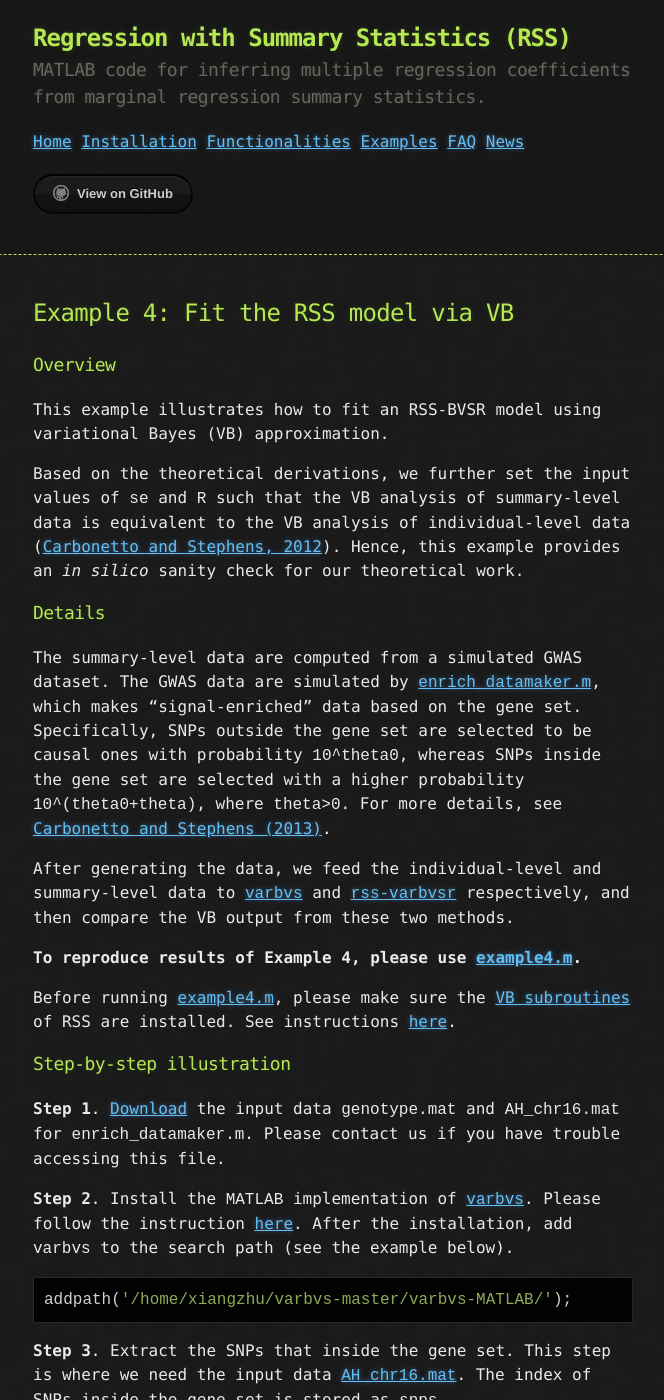
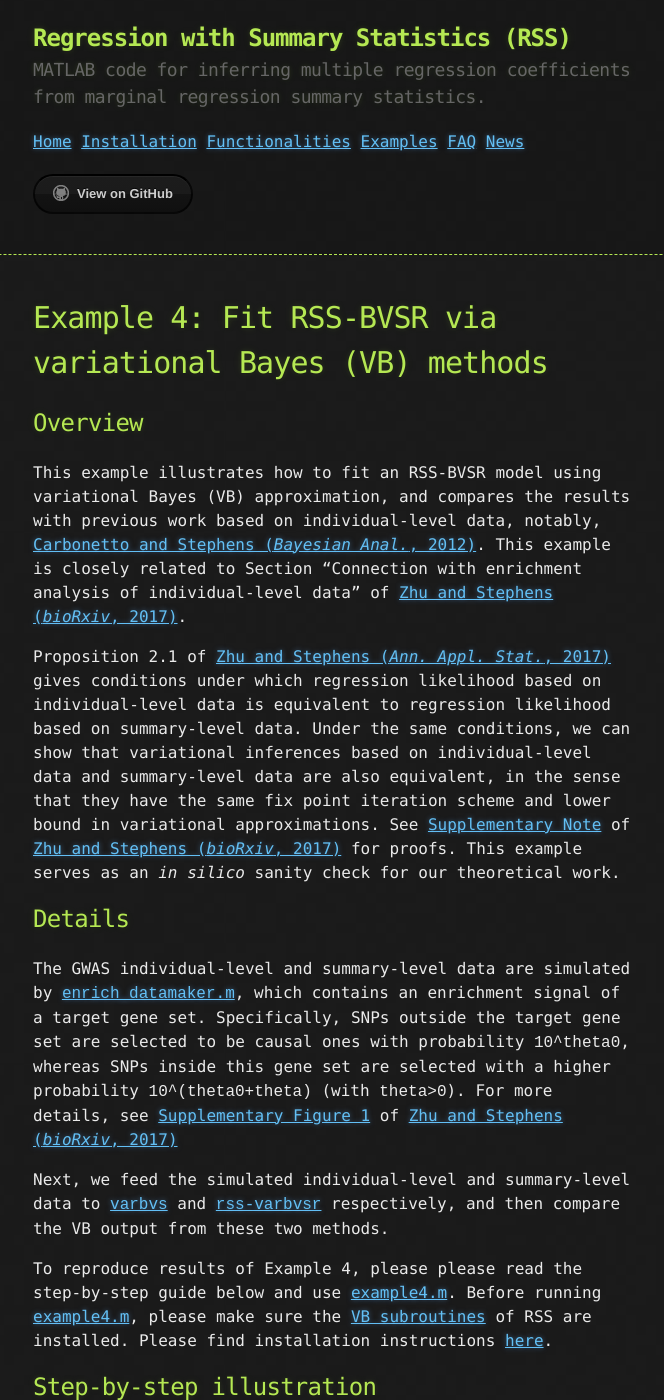
Before and after one commit to stephenslab/rss, a Jekyll site: the page built from docs/Example-4.md, in a window 1280 px wide and 1400 px high. Shown: the whole window, without its empty margins (307-971 px from the left). Built offline with Jekyll 4.4.1, drawn with Linux system fonts in a browser that asks for light colours; our own code applies the rules of GitHub Pages for plain Markdown files; some of the changed text lies outside the part shown.

Commit message:
update example 4

````diff
--- a/docs/Example-4.md
+++ b/docs/Example-4.md
@@ -1,32 +1,69 @@
-## Example 4: Fit the RSS model via VB
+[Carbonetto and Stephens (*Bayesian Anal.*, 2012)]: https://projecteuclid.org/euclid.ba/1339616726
+[Zhu and Stephens (*Ann. Appl. Stat.*, 2017)]: https://projecteuclid.org/euclid.aoas/1507168840
+[Zhu and Stephens (*bioRxiv*, 2017)]: https://doi.org/10.1101/160770
+[`enrich_datamaker.m`]: https://github.com/stephenslab/rss/blob/master/misc/enrich_datamaker.m
+[Supplementary Note]: https://www.biorxiv.org/content/biorxiv/suppl/2018/07/16/160770.DC2/160770-1.pdf
+[Supplementary Figure 1]: https://www.biorxiv.org/content/biorxiv/suppl/2018/07/16/160770.DC2/160770-3.pdf
+[example4.m]: https://github.com/stephenslab/rss/blob/master/examples/example4.m
 
-### Overview
+# Example 4: Fit RSS-BVSR via variational Bayes (VB) methods
 
-This example illustrates how to fit an RSS-BVSR model using variational Bayes (VB) approximation.
+## Overview
 
-Based on the theoretical derivations, we further set the input values of `se` and `R` such that the VB analysis of summary-level data is equivalent to the VB analysis of individual-level data ([Carbonetto and Stephens, 2012](https://projecteuclid.org/euclid.ba/1339616726)). Hence, this example provides an *in silico* sanity check for our theoretical work.
+This example illustrates how to fit an RSS-BVSR model using
+variational Bayes (VB) approximation, and compares the results with
+previous work based on individual-level data, notably, [Carbonetto and Stephens (*Bayesian Anal.*, 2012)][].
+This example is closely related to Section "Connection with enrichment analysis of individual-level data"
+of [Zhu and Stephens (*bioRxiv*, 2017)][].
 
-### Details
+Proposition 2.1 of [Zhu and Stephens (*Ann. Appl. Stat.*, 2017)][] gives conditions
+under which regression likelihood based on individual-level
+data is equivalent to regression likelihood based on summary-level data.
+Under the same conditions, we can show that variational inferences
+based on individual-level data and summary-level data are also equivalent,
+in the sense that they have the same fix point iteration
+scheme and lower bound in variational approximations.
+See [Supplementary Note][] of [Zhu and Stephens (*bioRxiv*, 2017)][] for proofs.
+This example serves as an *in silico* sanity check for our theoretical work.
 
-The summary-level data are computed from a simulated GWAS dataset. The GWAS data are simulated by [`enrich_datamaker.m`](https://github.com/stephenslab/rss/blob/master/misc/enrich_datamaker.m), which makes "signal-enriched" data based on the gene set. Specifically, SNPs outside the gene set are selected to be causal ones with probability `10^theta0`, whereas SNPs inside the gene set are selected with a higher probability `10^(theta0+theta)`, where `theta>0`. For more details, see [Carbonetto and Stephens (2013)](http://journals.plos.org/plosgenetics/article?id=10.1371%2Fjournal.pgen.1003770).
+## Details
 
-After generating the data, we feed the individual-level and summary-level data to [`varbvs`](https://github.com/pcarbo/varbvs) and [`rss-varbvsr`](https://github.com/stephenslab/rss/tree/master/src_vb) respectively,
+The GWAS individual-level and summary-level data are simulated by [`enrich_datamaker.m`][],
+which contains an enrichment signal of a target gene set.
+Specifically, SNPs outside the target gene set are selected to be causal ones with probability `10^theta0`,
+whereas SNPs inside this gene set are selected with a higher probability `10^(theta0+theta)` (with `theta>0`).
+For more details, see [Supplementary Figure 1][] of [Zhu and Stephens (*bioRxiv*, 2017)][]
+
+Next, we feed the simulated individual-level and summary-level data to
+[`varbvs`](https://github.com/pcarbo/varbvs) and
+[`rss-varbvsr`](https://github.com/stephenslab/rss/tree/master/src_vb) respectively,
 and then compare the VB output from these two methods.
 
-**To reproduce results of Example 4, please use [example4.m](https://github.com/stephenslab/rss/blob/master/examples/example4.m).**
+To reproduce results of Example 4, please please read the step-by-step guide below and use [example4.m][].
+Before running [example4.m][], please make sure the
+[VB subroutines](https://github.com/stephenslab/rss/tree/master/src_vb) of RSS are installed.
+Please find installation instructions [here](RSS-via-VB).
 
-Before running [example4.m](https://github.com/stephenslab/rss/blob/master/examples/example4.m), please make sure the [VB subroutines](https://github.com/stephenslab/rss/tree/master/src_vb) of RSS are installed. See instructions [here](RSS-via-VB).
+## Step-by-step illustration
 
-### Step-by-step illustration
+**Step 1**. [Download](https://uchicago.box.com/v/example4) the input data
+`genotype.mat` and `AH_chr16.mat` for the function `enrich_datamaker.m`.
+Please contact me if you have trouble accessing these files<sup>1</sup>.
 
-**Step 1**. [Download](https://uchicago.box.com/v/example4) the input data `genotype.mat` and `AH_chr16.mat` for `enrich_datamaker.m`. Please contact us if you have trouble accessing this file.
+**Step 2**. Install the `MATLAB` implementation of [`varbvs`](https://github.com/pcarbo/varbvs).
+Please follow the instructions
+[here](https://github.com/pcarbo/varbvs/tree/master/varbvs-MATLAB#large-scale-bayesian-variable-selection-for-matlab).
+After the installation, add `varbvs` to the search path (see the example below).
 
-**Step 2**. Install the `MATLAB` implementation of [`varbvs`](https://github.com/pcarbo/varbvs). Please follow the instruction [here](https://github.com/pcarbo/varbvs/tree/master/varbvs-MATLAB#large-scale-bayesian-variable-selection-for-matlab). After the installation, add `varbvs` to the search path (see the example below).
 ```matlab
 addpath('/home/xiangzhu/varbvs-master/varbvs-MATLAB/');
 ```
 
-**Step 3**. Extract the SNPs that inside the gene set. This step is where we need the input data [`AH_chr16.mat`](https://uchicago.box.com/v/example4). The index of SNPs inside the gene set is stored as `snps`.
+**Step 3**. Extract SNPs that inside the target gene set.
+
+This step is where we need the input data [`AH_chr16.mat`](https://uchicago.box.com/v/example4).
+The index of SNPs inside the gene set is stored as `snps`.
+
 ```matlab
 AH    = matfile('AH_chr16.mat');
 H     = AH.H; % hypothesis matrix 3323x3160
@@ -35,7 +72,11 @@ paths = find(H(:,end)); % signal transduction (Biosystem, Reactome)
 snps  = find(sum(A(:,paths),2)); % index of variants inside the pathway
 ```
 
-**Step 4**. Simulate the enriched dataset. In addition to `genotype.mat` and `AH_chr16.mat`, four more input data are required in order to run `example4.m`. You can provide them through keyboard.
+**Step 4**. Simulate the enrichment dataset.
+
+In addition to `genotype.mat` and `AH_chr16.mat`,
+four more input variables are required in order to run `example4.m`.
+You can provide them through keyboard.
 
 ```matlab
 % set the number of replications
@@ -68,25 +110,35 @@ for i = 1:Nrep
 end
 ```
 
-**Step 5**. Ensure that `varbvs` and `rss-varbvsr` run in an almost identical environment. We fix all the hyper-parameters as their true values, and give the same parameter initialization.
+**Step 5**. Ensure that `varbvs` and `rss-varbvsr` run in an almost identical environment.
+
+We fix all the hyper-parameters as their true values,
+and give the same parameter initialization.
+
 ```matlab
-  % fix all hyper-parameters as their true values
-  sigma   = true_para{4}^2;       % the true residual variance
-  sa      = 1/sigma;              % sa*sigma being the true prior variance of causal effects
-  sigb    = 1;                    % the true prior SD of causal effects
-  theta0  = thetatype(1);         % the true genome-wide log-odds (base 10)
-  theta   = thetatype(2);         % the true log-fold enrichment (base 10)
+% fix all hyper-parameters as their true values
+sigma   = true_para{4}^2;       % the true residual variance
+sa      = 1/sigma;              % sa*sigma being the true prior variance of causal effects
+sigb    = 1;                    % the true prior SD of causal effects
+theta0  = thetatype(1);         % the true genome-wide log-odds (base 10)
+theta   = thetatype(2);         % the true log-fold enrichment (base 10)
 
-  % initialize the variational parameters
-  rng(myseed, 'twister');
-  alpha0 = rand(p,1);
-  alpha0 = alpha0 ./ sum(alpha0);
+% initialize the variational parameters
+rng(myseed, 'twister');
+alpha0 = rand(p,1);
+alpha0 = alpha0 ./ sum(alpha0);
 
-  rng(myseed+1, 'twister');
-  mu0 = randn(p,1);
+rng(myseed+1, 'twister');
+mu0 = randn(p,1);
 ```
 
-**Step 6**. Run `varbvs` on the individual-level genotypes and phenotypes. The VB analysis involves two steps: first fit the model assuming no enrichment; second fit the model using the enrichment information. We then calculate a Bayes factor based on the marginal likelihoods of these two models, and use it to test whether the gene set is enriched for genetic associations.
+**Step 6**. Run `varbvs` on the individual-level genotypes and phenotypes.
+
+The VB analysis involves two steps: first fitting the baseline model assuming no enrichment;
+second fitting the enrichment model assuming the gene set is enriched.
+We then calculate a Bayes factor (ratio of marginal likelihoods) for these two models,
+and use it to test whether the gene set is enriched for genetic associations.
+
 ```matlab
 fit_null = varbvs(X,[],y,[],'gaussian',options_n);
 fit_gsea = varbvs(X,[],y,[],'gaussian',options_e);
@@ -94,35 +146,53 @@ fit_gsea = varbvs(X,[],y,[],'gaussian',options_e);
 bf_b = exp(fit_gsea.logw - fit_null.logw);
 ```
 
-**Step 7**. Run `rss-varbvsr` on the single-SNP association summary statistics. Here we do not specify `se` and `R` as we actually do in our real data analyses. Instead, we set their values such that `rss-varbvsr` and `varbvs` are expected to produce the same output. Based on our derivation, we find that `rss-varbvsr` is equivalent to `varbvs` if and only if
+**Step 7**. Run `rss-varbvsr` on the single-SNP association summary statistics.
+
+Here we do not specify `se` and `R` as we actually do in our real data analyses.
+Instead, we set their values such that `rss-varbvsr` and `varbvs` are expected to produce the same output.
+(This is because we want to validate our mathematical proofs *in silico*.)
+Based on our proofs, we find that `rss-varbvsr` is equivalent to `varbvs` if and only if
 
 1. the variance of phenotype is the same as residual variance `sigma.^2`;
-2. the input LD matrix `R` is the same as the sample correlation matrix of cohort genotypes `X`
+2. the input LD matrix `R` is the same as the sample correlation matrix of cohort genotypes `X`.
 
-Interestingly, these two assumptions are **exactly the same assumptions in Proposition 2.1 of RSS [paper](https://doi.org/10.1101/042457), which guarantees that the RSS likelihood is equivalent to the Gaussian likelihood of individual-level data.**
+Interestingly, these two assumptions are exactly the same assumptions
+in Proposition 2.1 of [Zhu and Stephens (*Ann. Appl. Stat.*, 2017)][]
+that guarantees that the RSS likelihood is equivalent to the regression likelihood for individual-level data.
 
 These two assumptions are implemented as follows.
+
 ```matlab
-  % set the summary-level data for a perfect match b/t rss-varbvsr and varbvs
-  betahat = summary_data{1};
-  se      = sqrt(sigma ./ diag(X'*X));          % condition 1 for perfect matching
-  Si      = 1 ./ se(:);
-  R       = corrcoef(X);                        % condition 2 for perfect matching
-  SiRiS   = sparse(repmat(Si, 1, p) .* R .* repmat(Si', p, 1));
+% set the summary-level data for a perfect match b/t rss-varbvsr and varbvs
+betahat = summary_data{1};
+se      = sqrt(sigma ./ diag(X'*X));          % condition 1 for perfect matching
+Si      = 1 ./ se(:);
+R       = corrcoef(X);                        % condition 2 for perfect matching
+SiRiS   = sparse(repmat(Si, 1, p) .* R .* repmat(Si', p, 1));
 ```
 
 Now we perform the VB analysis of summary data via `rss-varbvsr`.
+
 ```matlab
-  [logw_nr,alpha_nr,mu_nr,s_nr] = rss_varbvsr(betahat,se,SiRiS,sigb,logodds_n,options);
-  [logw_er,alpha_er,mu_er,s_er] = rss_varbvsr(betahat,se,SiRiS,sigb,logodds_e,options);
+[logw_nr,alpha_nr,mu_nr,s_nr] = rss_varbvsr(betahat,se,SiRiS,sigb,logodds_n,options);
+[logw_er,alpha_er,mu_er,s_er] = rss_varbvsr(betahat,se,SiRiS,sigb,logodds_e,options);
 
-  bf_r = exp(logw_er-logw_nr);
+bf_r = exp(logw_er-logw_nr);
 ```
-**Step 8**. Compare VB output from `varbvs` and `rss-varbvsr`. Both `varbvs` and `rss-varbvsr` output an estimated posterior distribution of `beta` (the multiple regression coefficients, or, the multiple-SNP effects). Specifically, the estimated distributions have the same analytical form (Equations 6-7 in [Carbonetto and Stephens (2012)](https://projecteuclid.org/euclid.ba/1339616726)).
+
+**Step 8**. Compare VB output from `varbvs` and `rss-varbvsr`.
+
+Both `varbvs` and `rss-varbvsr` output an estimated posterior distribution of `beta`
+(the multiple regression coefficients, or, the multiple-SNP effect sizes).
+Specifically, both estimated distributions have the following analytic form
+(Equations 6-7 in [Carbonetto and Stephens (*Bayesian Anal.*, 2012)][]).
 
 ![](images/varbvs_output.png)
 
-Hence, it suffices to compare the estimated `[alpha, mu, s]`, and the estimated Bayes factors based on the VB output. Here is the result when I only run `example4.m` with one replication.
+Hence, it suffices to compare the estimated variational parameters `[alpha, mu, s]`,
+and the estimated Bayes factors based on the VB output.
+Below is the result when I only run `example4.m` with one replication.
+
 ```matlab
 >> run example4.m
 What is the number of replications? 1
@@ -130,22 +200,30 @@ What is the genome-wide log-odds? -4
 What is the log-fold enrichment? 2
 What is the pve (between 0 and 1)? 0.3
 ```
-The log10 maximum absolute differences of `[alpha, mu, s]` between `varbvs` and `rss-varbvsr`, under the null model.
+The log10 maximum absolute differences of `[alpha, mu, s]`
+between `varbvs` and `rss-varbvsr`, under the baseline model:
+
 ```matlab
 >> disp(log10([alpha_n_diff mu_n_diff s_n_diff]))
    -4.7084   -4.5409   -7.6421
 ```
-The log10 maximum absolute differences of `[alpha, mu, s]` between `varbvs` and `rss-varbvsr`, under the enrichment model.
+
+The log10 maximum absolute differences of `[alpha, mu, s]`
+between `varbvs` and `rss-varbvsr`, under the enrichment model:
+
 ```matlab
 >> disp(log10([alpha_e_diff mu_e_diff s_e_diff]))
    -3.9865   -4.0157   -7.6421
 ```
 
-The log10 Bayes factors estimated from `varbvs` and `rss-varbvsr` are 4.0193 and 4.0193 respectively, and the log10 relative difference between them is -6.8345.
+The log10 Bayes factors estimated from `varbvs` and `rss-varbvsr`
+are 4.0193 and 4.0193 respectively, and the log10 relative difference between them is -6.8345.
 
-### More simulations
+## More simulations
 
-To see how `example4.m` behave on average, we need run more replication. Below are the results from 100 replications.
+To see how `example4.m` behave on average,
+we need run more replications. Below are the results from 100 replications.
+
 ```matlab
 >> run example4.m
 What is the number of replications? 100
@@ -155,3 +233,11 @@ What is the pve (between 0 and 1)? 0.3
 ```
 
 ![](images/rss_example4_rep100.png)
+
+--------
+
+**Footnotes:**
+
+1. Currently these files are locked, since they contain individual-level genotypes
+from Wellcome Trust Case Control Consortium (WTCCC, https://www.wtccc.org.uk/).
+You need to get permission from WTCCC before we can share these files with you.
````
Also changed, not shown: other parts of docs/Example-4.md (+2 -1 lines).
